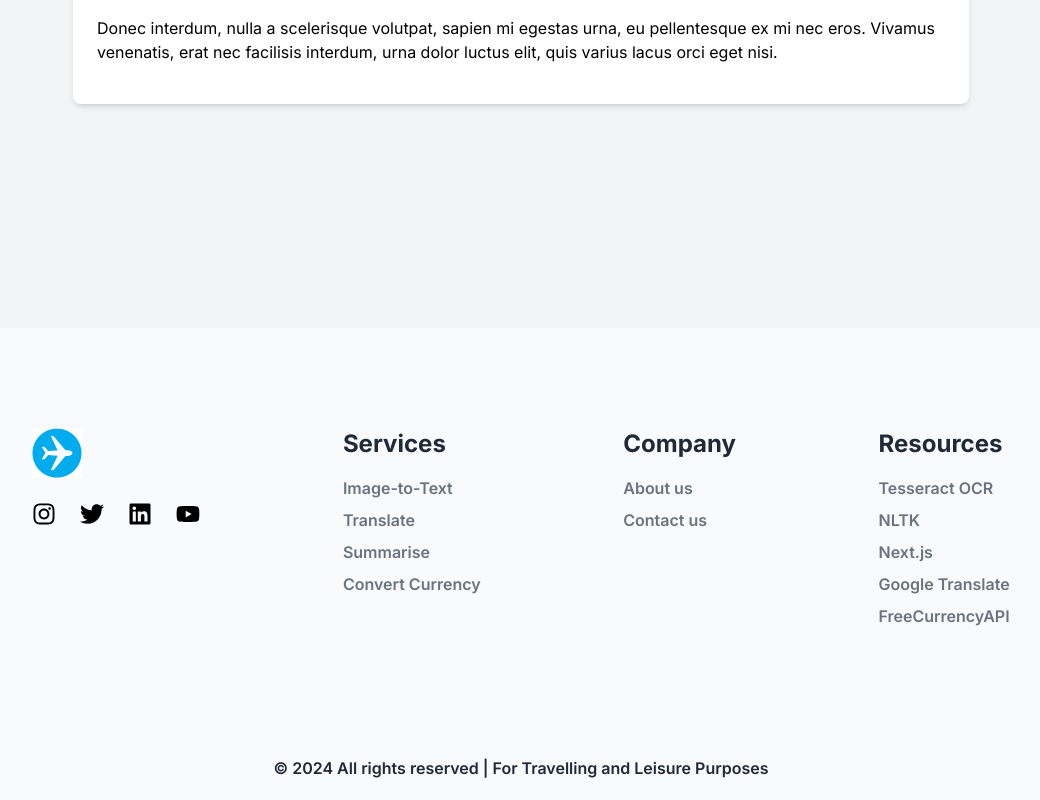
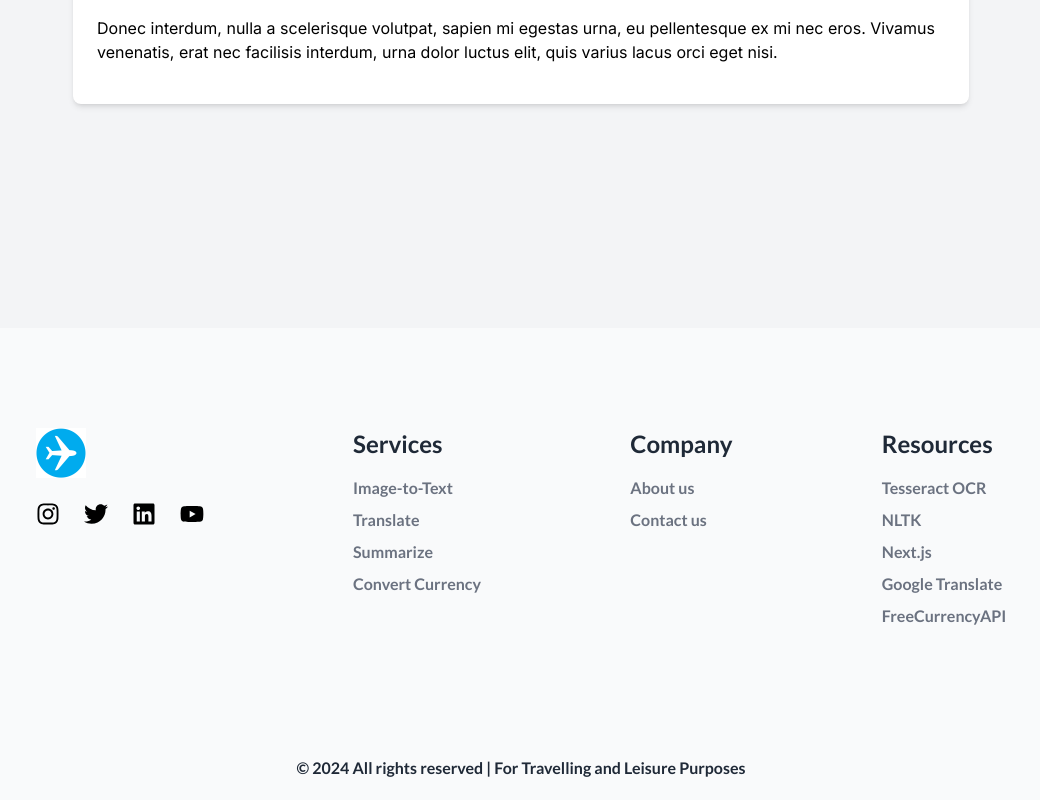
Before and after one commit to louisjoety/travel-toolkit, a Next.js app in the folder frontend/: page / in a window 1280 px wide. Shown: the part 472-1272 px from the top of the page, without its empty margins (119-1159 px from the left). Built offline with nearby package versions, Linux system fonts and the light colour scheme.

Commit message:
insert lato to body

```diff
--- a/frontend/app/components/Footer.tsx
+++ b/frontend/app/components/Footer.tsx
@@ -1,8 +1,5 @@
-import React from 'react'
-import { FaInstagram } from "react-icons/fa";
-import { FaTwitter } from "react-icons/fa";
-import { FaLinkedin } from "react-icons/fa";
-import { FaYoutube } from "react-icons/fa";
+import React from 'react';
+import { FaInstagram, FaTwitter, FaLinkedin, FaYoutube } from "react-icons/fa";
 import Image from "next/image";
 import Link from "next/link";
 import { Lato } from "@next/font/google";
@@ -15,9 +12,9 @@ const lato = Lato({
 
 function Footer() {
   return (
-    <>
+    <div className={lato.className}>
       <div className="bg-gray-50 h-1/2 w-full flex md:flex-row flex-col justify-around items-start p-20">
-				<div className="p-5 ">
+        <div className="p-5">
           <ul>
             <p className="text-gray-800 font-bold text-3xl pb-6">
               <Link href="/">
@@ -62,7 +59,7 @@ function Footer() {
             </Link>
             <Link href="/summarize">
               <li className="text-gray-500 text-md pb-2 font-semibold hover:text-blue-600 cursor-pointer">
-                                    Summarise
+                Summarize
               </li>
             </Link>
             <Link href="/converter">
@@ -116,13 +113,13 @@ function Footer() {
           </ul>
         </div>
       </div>
-			<div className="flex flex-col justify-center items-center text-center  p-5 bg-gray-50">
-				<h1 className=" text-gray-800 font-semibold">
+      <div className="flex flex-col justify-center items-center text-center p-5 bg-gray-50">
+        <h1 className="text-gray-800 font-semibold">
           © 2024 All rights reserved | For Travelling and Leisure Purposes
         </h1>
       </div>
-		</>
-  )
+    </div>
+  );
 }
 
-export default Footer
+export default Footer;
```
Lines whose indentation alone changed are shown as unchanged.
